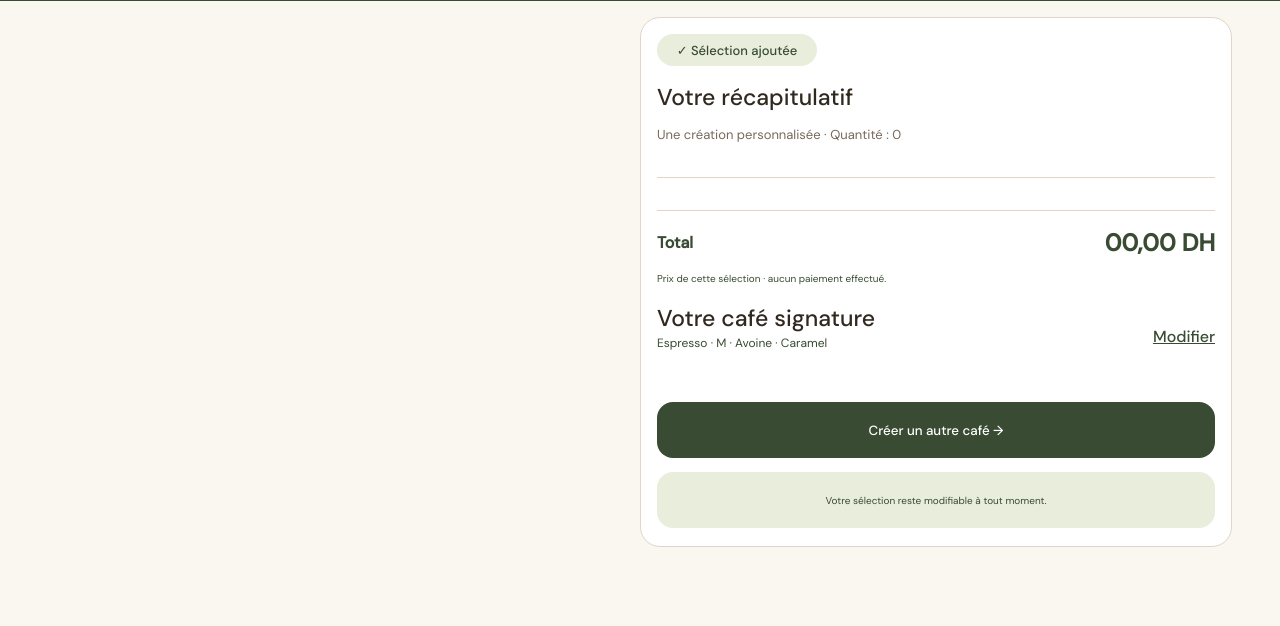
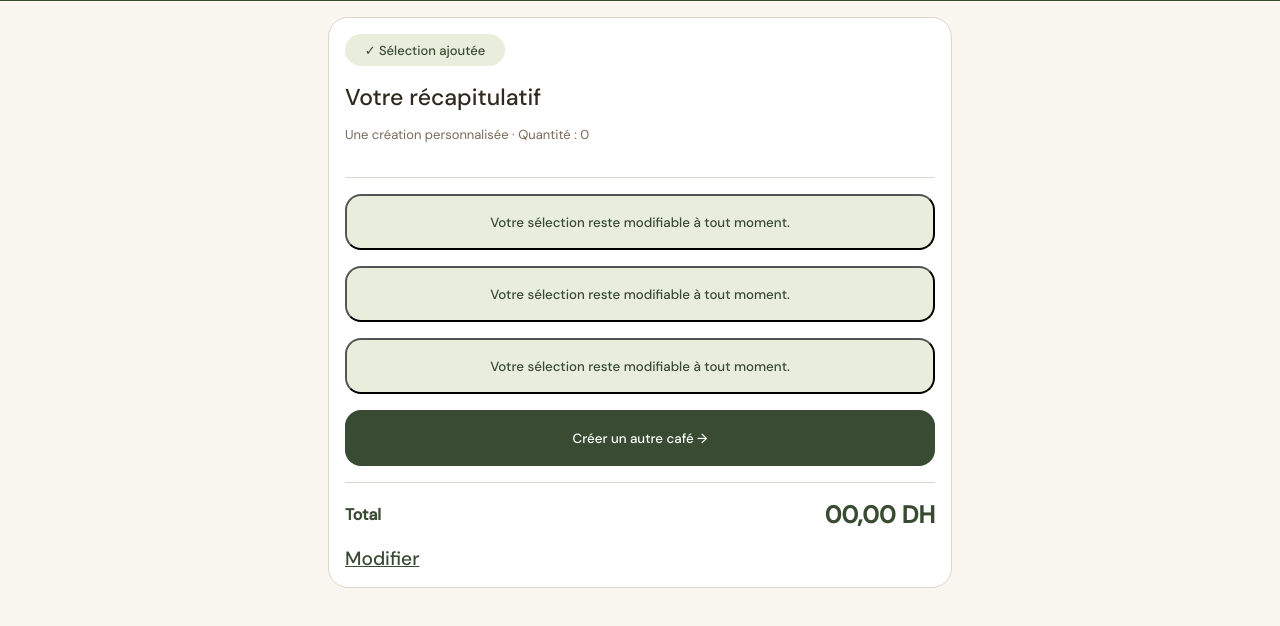
Before and after one commit to elbazgit99/BRUME-Coffe-Shop, a plain HTML site: page Features/Checkout/checkout.html in a window 1280 px wide. Drawn offline with Linux system fonts and the light colour scheme.

Commit message:
feat : styling carts UI

```diff
--- a/Features/Checkout/checkout.css
+++ b/Features/Checkout/checkout.css
@@ -2,17 +2,13 @@
 @import url(/hiddenStyle.css);
 @import url(/responsive.css);
 
-#hiddenSection{
-  display: block;
+
+.modifier{
+  font-size:larger;
 }
 
-.recapitulatif-badge{
-
-}
 
 @media screen and (min-width : 868px) {
-
-
   #hiddenSection {
     padding: 1rem 3rem !important;
 
@@ -20,8 +16,8 @@
 
   #coffe-card-and-invoice {
     display: flex;
-    justify-content: space-between;
-    column-gap: 2rem;
+    justify-content: center;
+    /* column-gap: 2rem; */
   }
 
   #byCoffe-form {
--- a/Features/Checkout/checkout.html
+++ b/Features/Checkout/checkout.html
@@ -16,80 +16,39 @@
 
   <main>
     <!-- HIDDEN SECTION -->
-    <section class="coffeAndForm-section " id="hiddenSection">
+    <section class="coffeAndForm-section">
       <!-- 2 -->
       <div id="coffe-card-and-invoice">
-        <div class="first-hidden-card">
-
-          <div class="hidden-page-card">
-          </div>
-        </div>
         <!-- 3 -->
         <div class="recapitulatif-hidden-card">
 
           <span class="recapitulatif-badge">✓ Sélection ajoutée</span>
           <h5>Votre récapitulatif</h5>
           <small class="price-smalls">Une création personnalisée · Quantité : 0</small>
-          <small class="line"></small>
+          <small></small>
 
-          <div id="calc-div">
-            <!-- <span class="calc-rows-spn">
-              <span>
-                <small>Base</small>
-                <small>·</small>
-                <small>Espresso</small>
-              </span>
-              <small class="second-card-prices base-price">00,00 DH</small>
-            </span>
-
-            <span class="calc-rows-spn">
-              <span>
-                <small>Taille</small>
-                <small>·</small>
-                <small>M / 250 ml</small>
-              </span>
-              <small class="second-card-prices taille-price">00,00 DH</small>
-            </span>
-
-            <span class="calc-rows-spn">
-              <span>
-                <small>Lait</small>
-                <small>·</small>
-                <small>Avoine</small>
-              </span>
-              <small class="second-card-prices lait-price">00,00 DH</small>
-            </span>
-
-            <span class="calc-rows-spn">
-              <span>
-                <small>Supplément</small>
-                <small>·</small>
-                <small>Caramel</small>
-              </span>
-              <small class="second-card-prices plus-price">00,00 DH</small>
-            </span> -->
-
+          <div class="coffeList">
+            <button class="lastSmall"> Votre sélection reste modifiable à tout moment.</button>
+            <button class="lastSmall"> Votre sélection reste modifiable à tout moment.</button>
+            <button class="lastSmall"> Votre sélection reste modifiable à tout moment.</button>
+            <button class="createOtherCoffeBtn">Créer un autre café →</button>
           </div>
           <span class="total-spn">
             <span>Total</span>
-            <span id="second-card-price">00,00 DH</span>
+            <span class="invoicePrice">00,00 DH</span>
           </span>
+          <a class="modifier" href="#">Modifier</a>
 
-          <small>Prix de cette sélection · aucun paiement effectué.</small>
-          <span class="signature-spn">
-            <span>
-              <h5>Votre café signature</h5>
-              <small>Espresso · M · Avoine · Caramel</small>
-            </span>
-            <a class="a-with-underLine" href="#">Modifier</a>
-          </span>
-          <button id="create-other-coffe-btn">Créer un autre café →</button>
-          <small id="lastSmall"> Votre sélection reste modifiable à tout moment.</small>
         </div>
       </div>
+    </section>
+
+    <section class="modal">
 
 
     </section>
+
+
   </main>
 
   <footer>
--- a/hiddenStyle.css
+++ b/hiddenStyle.css
@@ -1,7 +1,7 @@
 /* HIDDEN SECTION */
 #hiddenSection {
   display: none;
-
+}
 .recapitulatif-hidden-card {
   .recapitulatif-badge {
     color: #394B32;
@@ -33,7 +33,6 @@
     margin: 0;
   }
 }
-}
 
 .signature-spn {
   display: flex;
@@ -45,7 +44,8 @@
   }
 }
 
-#calc-div {
+#calc-div,
+.coffeList{
   display: grid;
   row-gap: 1rem;
   padding: 1rem 0;
@@ -88,12 +88,14 @@
     margin: 0;
   }
 
-  #second-card-price {
+  #second-card-price,
+  .invoicePrice {
     font-size: x-large;
   }
 }
 
-#create-other-coffe-btn {
+#create-other-coffe-btn,
+.createOtherCoffeBtn{
   border: #394B32;
   border-radius: 1rem;
   background-color: #394B32;
@@ -103,8 +105,8 @@
 }
 
 
-
-#lastSmall {
+#lastSmall,
+.lastSmall {
   height: 3.5rem;
   width: 100%;
   background-color: #E9EEDC;
@@ -125,7 +127,8 @@ footer {
   small {
     font-size: small;
   }
-  #hidden-footer-sml{
+
+  #hidden-footer-sml {
     display: none;
   }
 }
--- a/mainStyle.css
+++ b/mainStyle.css
@@ -72,7 +72,7 @@ li {
   color: #394B32;
 }
 
-.a-with-underLine {
+.modifier {
   text-decoration: underline #394B32 1px;
 }
 
```
Also changed, not shown: main.html (+5 -5 lines), script.js (+7 -7 lines). Lines whose indentation alone changed are shown as unchanged.
